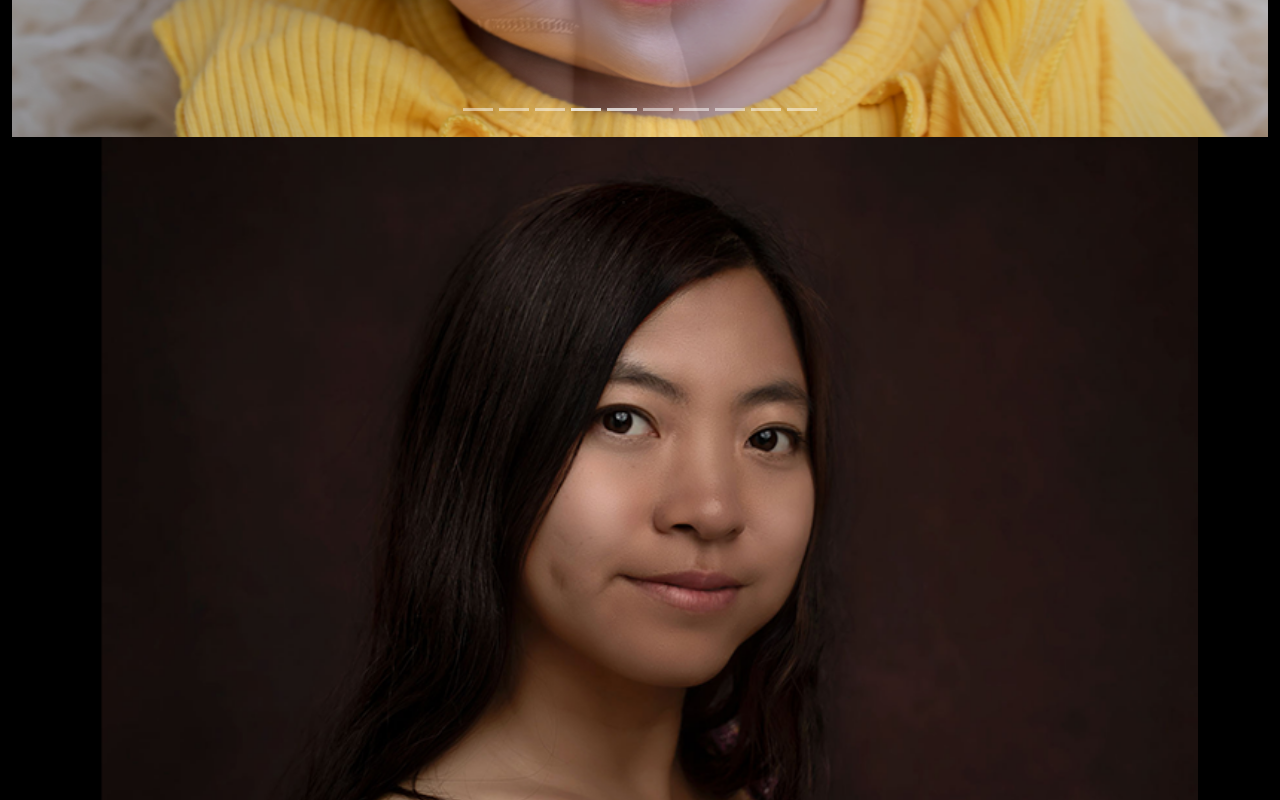
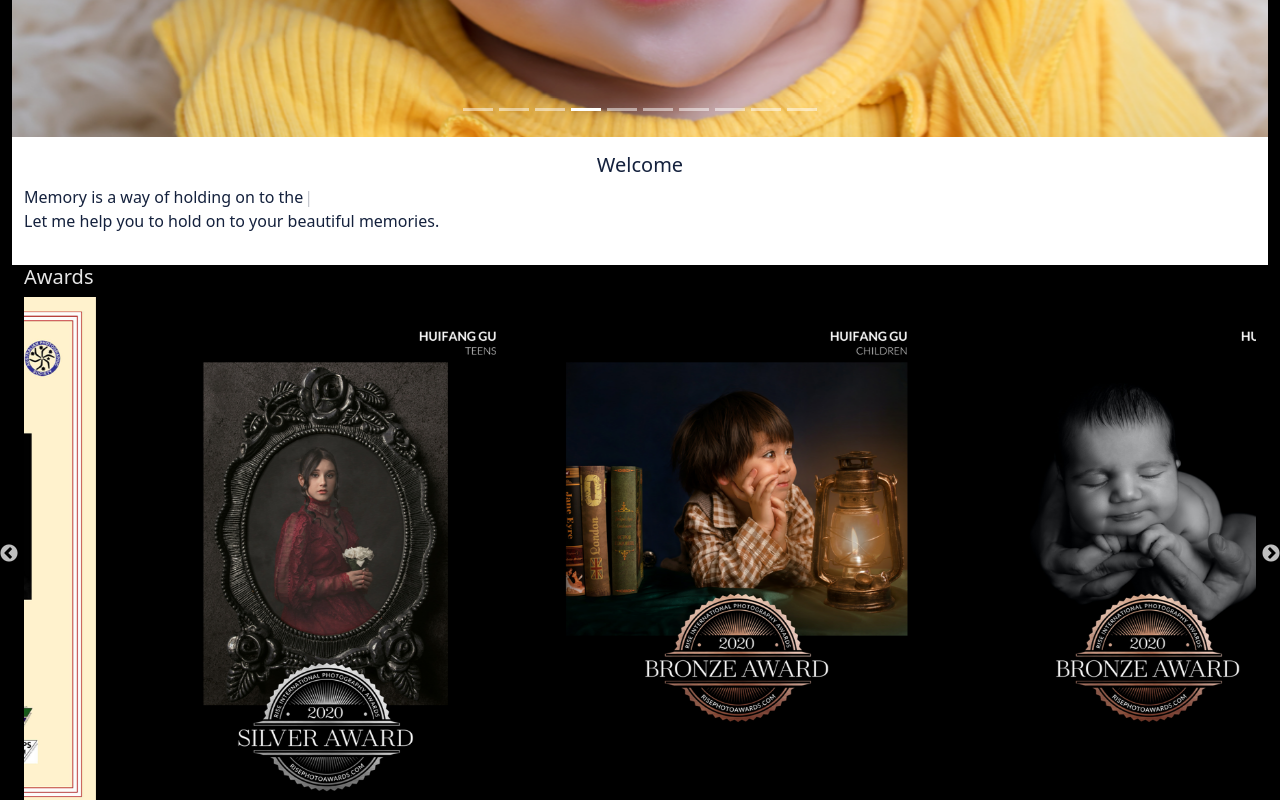
Before and after one commit to huifang719/lightstory, a React (Create React App) app: page / in a window 1280 px wide. Shown: the part 820-1620 px from the top of the page. Built offline with nearby package versions, Linux system fonts and the light colour scheme.

Commit message:
welcome page

```diff
--- a/package.json
+++ b/package.json
@@ -11,6 +11,7 @@
     "react": "^18.2.0",
     "framer-motion": "^8.4.6",
     "react-intersection-observer": "^9.4.1",
+    "typewriter-effect": "^2.19.0",
     "react-bootstrap": "^2.7.0",
     "react-dom": "^18.2.0",
     "react-dotenv": "^0.1.3",
--- a/src/App.css
+++ b/src/App.css
@@ -5,6 +5,8 @@
   color: #e5e5e5;
   height: auto;
   padding-bottom: 20px;
+  margin-left: 0;
+  margin-right: 0;
 }
 
 .navbar .navbar-nav .nav-link:hover {
--- a/src/components/Awards.js
+++ b/src/components/Awards.js
@@ -49,7 +49,7 @@ const Awards = () => {
 
   return (
     <Container fluid>
-      <h3>Awards</h3>
+      <h5>Awards</h5>
       <Slider {...settings}>
         {AwardsImg.map((img, index) =>
           <Image src={img} style={{ height: '300px' }} key={index} />)}
--- a/src/components/ContactMe.js
+++ b/src/components/ContactMe.js
@@ -50,9 +50,9 @@ const ContactMe = () => {
                 </Card.Text>
                 <IconContext.Provider value={{ color: '#14213d', backgroundColor: '#14213d' }}>
                   <ListGroup className="list-group-flush">
-                    <ListGroup.Item><HiOutlineMail /> lightstoryphotography@outlook.com</ListGroup.Item>
-                    <ListGroup.Item><HiOutlinePhone /> (61) 478968999</ListGroup.Item>
-                    <ListGroup.Item><HiLocationMarker /> 834A Military Road, North Haven,SA,5018</ListGroup.Item>
+                    <ListGroup.Item style={{ color: '#14213d' }}><HiOutlineMail /> lightstoryphotography@outlook.com</ListGroup.Item>
+                    <ListGroup.Item style={{ color: '#14213d' }}><HiOutlinePhone /> (61) 478968999</ListGroup.Item>
+                    <ListGroup.Item style={{ color: '#14213d' }}><HiLocationMarker /> 834A Military Road, North Haven,SA,5018</ListGroup.Item>
                   </ListGroup>
                 </IconContext.Provider>
               </Card.Body>
--- a/src/components/Home.js
+++ b/src/components/Home.js
@@ -2,13 +2,13 @@ import React from 'react';
 import Showcase from './Showcase';
 import Awards from './Awards';
 import Testmonials from './Testmonials';
-import AboutMe from './AboutMe';
+import Welcome from './Welcome';
 
 const Home = () => {
   return (
     <>
       <Showcase />
-      <AboutMe />
+      <Welcome />
       <Awards />
       <Testmonials />
     </>
--- /dev/null
+++ b/src/components/Welcome.js
@@ -0,0 +1,21 @@
+import React from 'react';
+import { Container } from 'react-bootstrap';
+import Typewriter from 'typewriter-effect';
+
+const Welcome = () => (
+  <Container fluid className="pt-3 pb-3" style={{ backgroundColor: 'white', color: '#14213d' }}>
+    <h5 style={{ textAlign: 'center' }}>Welcome</h5>
+    <Typewriter
+      style={{ color: 'lightgrey', fontSize: '1rem' }}
+      options={{
+        strings: ['Memory is a way of holding on to the things you love, the things you are,the things you never want to lose.'],
+        autoStart: true,
+        loop: true,
+        deleteAll: 'natural',
+      }}
+    />
+    <p> Let me help you to hold on to your beautiful memories.</p>
+  </Container>
+);
+
+export default Welcome;
```
Also changed, not shown: 1 other file (tests, documents, lock files or other folders).
